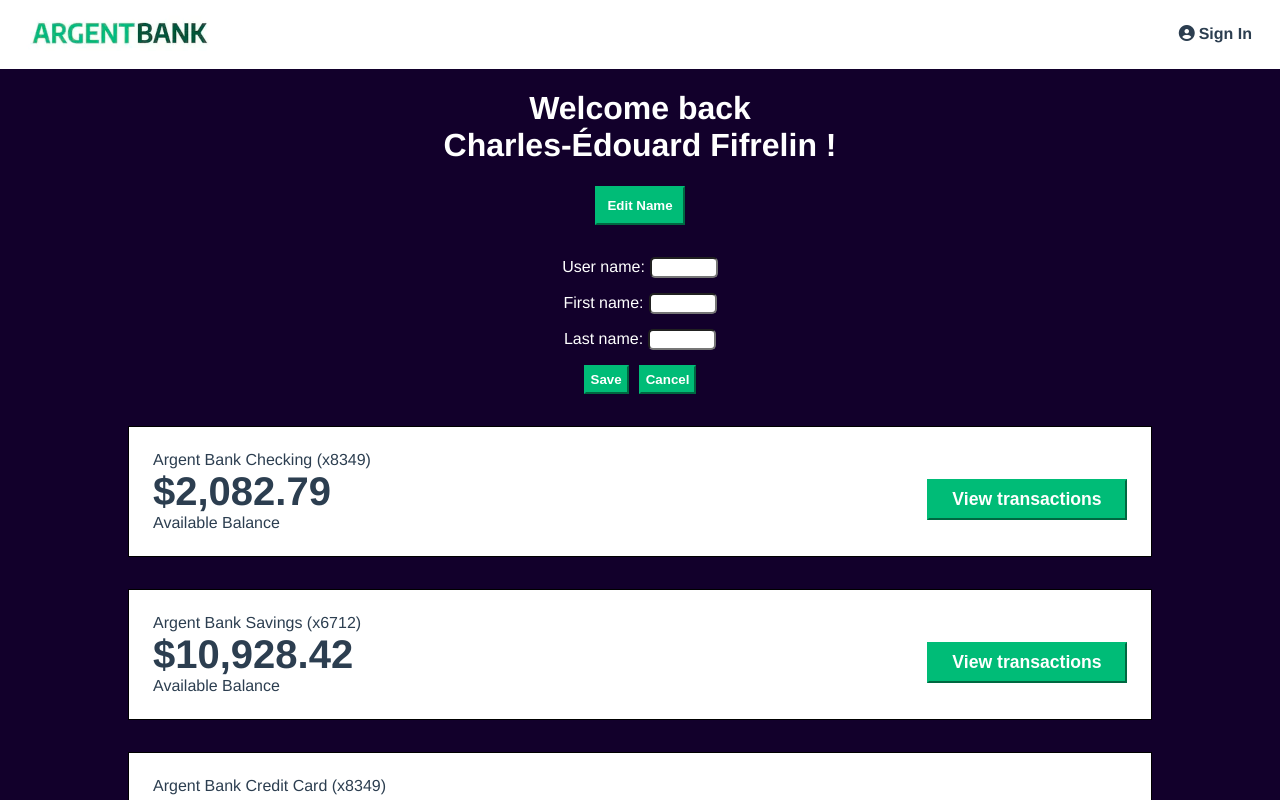
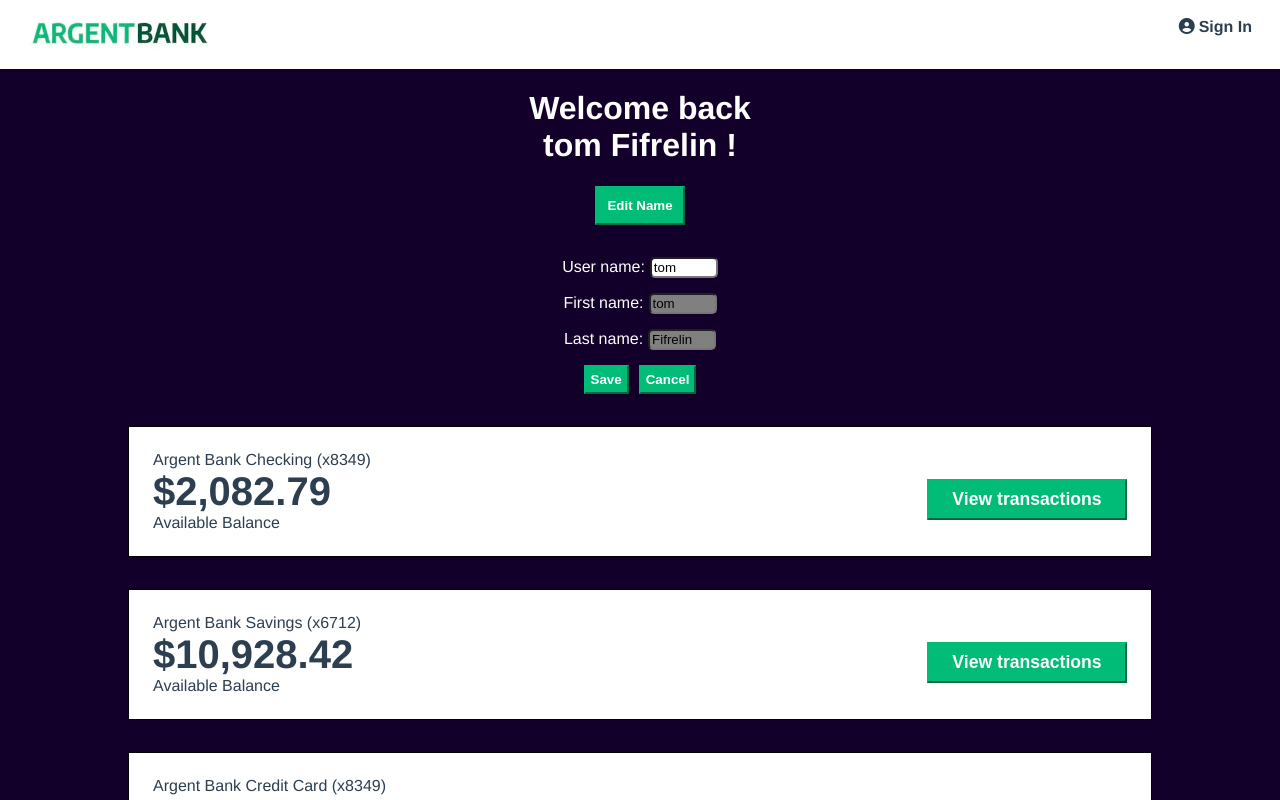
Before and after one commit to pierrick3773/ArgentBank-website-main, a React (Vite) app in the folder frontend/: page /Profile in a window 1280 px wide. Both pictures are taken after a click on the button "Edit Name". Shown: the top 800 px of the page. Built offline with nearby package versions, Linux system fonts and the light colour scheme.

Commit message:
save et changement user fonctionels

```diff
--- a/frontend/src/component/EditButton.jsx
+++ b/frontend/src/component/EditButton.jsx
@@ -1,15 +1,24 @@
 import React, { useState } from 'react';
 import { useDispatch, useSelector } from 'react-redux';
-import { updateUserInput, toggleEditForm } from '../services/userActions';
+import { updateUserInput, toggleEditForm, updateUsername } from '../services/userActions';
+import { firstName, lastName } from './WelcomeUser.jsx';
+
+let userName = firstName;
 
 export function EditButton() {
   const dispatch = useDispatch();
   const [showInputs, setShowInputs] = useState(false);
-  const { userName, firstName, lastName } = useSelector((state) => state.user.user);
+  const [userFirstName, setUserFirstName] = useState(firstName);
+  const [userLastName, setUserLastName] = useState(lastName);
+  const [userNameValue, setUserNameValue] = useState(userName); // Ajouter l'état pour userName
 
   const handleInputChange = (input, value) => {
+    if (input === 'userName') {
+      dispatch(updateUsername(value));
+    }
     dispatch(updateUserInput(input, value));
   };
+
 
   const handleToggleEditForm = () => {
     dispatch(toggleEditForm());
@@ -32,26 +41,29 @@
             <input
               type="text"
               id="userName"
-              value={userName}
-              onChange={(e) => handleInputChange('userName', e.target.value)}
+              value={userNameValue} // Utiliser l'état de userNameValue
+              onChange={(e) => setUserNameValue(e.target.value)} // Mettre à jour l'état de userNameValue
             />
+
           </div>
           <div className='inputContainer'>
             <label htmlFor="firstName">First name:</label>
-            <input
+            <input className='readOnly'
               type="text"
               id="firstName"
-              value={firstName}
-              onChange={(e) => handleInputChange('firstName', e.target.value)}
+              value={userFirstName}
+              onChange={(e) => setUserFirstName(e.target.value)}
+              readOnly
             />
           </div>
           <div className='inputContainer'>
             <label htmlFor="lastName">Last name:</label>
-            <input
+            <input className='readOnly'
               type="text"
               id="lastName"
-              value={lastName}
-              onChange={(e) => handleInputChange('lastName', e.target.value)}
+              value={userLastName}
+              onChange={(e) => setUserLastName(e.target.value)}
+              readOnly
             />
           </div>
           <div className='inputButton'>
--- a/frontend/src/component/Header.jsx
+++ b/frontend/src/component/Header.jsx
@@ -1,7 +1,10 @@
 import argentBankLogo from "../assets/img/argentBankLogo.webp";
 import { NavLink } from "react-router-dom";
+import { userName } from "./username.jsx";
+import { useSelector } from 'react-redux';
 
 export function Header() {
+  const userName = useSelector(state => state.user.userName); // Récupérer le nom d'utilisateur à partir de l'état Redux
   return (
     <header>
       <nav className="main-nav">
@@ -13,7 +16,8 @@
           />
           <h1 className="sr-only">Argent Bank</h1>
         </NavLink>
-        <div>
+        <div className="userBlock">
+          <p className="userName">{userName}</p>
           <NavLink className="main-nav-item" to="/SignIn">
             <i className="fa fa-user-circle"></i>
             Sign In
--- a/frontend/src/component/WelcomeUser.jsx
+++ b/frontend/src/component/WelcomeUser.jsx
@@ -1,4 +1,5 @@
-const userName = "Charles-Édouard Fifrelin !";
+export const firstName = "tom ";
+export const lastName = "Fifrelin"
 
 export function Welcome() {
   return (
@@ -6,7 +7,7 @@
       <p>
         Welcome back
         <br />
-        {userName}
+        {firstName} {lastName} !
       </p>
     </div>
   );
--- /dev/null
+++ b/frontend/src/component/username.jsx
@@ -0,0 +1,10 @@
+import { firstName } from './WelcomeUser.jsx';
+let user = firstName;
+
+export function userName() {
+return (
+    <p className='userName'>
+        {user}
+    </p>
+)
+}
--- a/frontend/src/services/userActions.js
+++ b/frontend/src/services/userActions.js
@@ -6,3 +6,9 @@
   export const toggleEditForm = () => ({
     type: 'TOGGLE_EDIT_FORM',
   });
+
+
+  export const updateUsername = (username) => ({
+    type: 'UPDATE_USERNAME',
+    payload: username,
+  });
--- a/frontend/src/services/userReducer.js
+++ b/frontend/src/services/userReducer.js
@@ -1,30 +1,18 @@
+
+import { updateUsername } from '../services/userActions';
+
 const initialState = {
-  user: {
-    name: '',
-    email: '',
-    // autres propriétés de l'utilisateur
-  },
-  showEditForm: false,
+  userName: '',
 };
 
-const userReducer = (state = initialState, action) => {
+export default function userReducer(state = initialState, action) {
   switch (action.type) {
-    case 'UPDATE_USER_INPUT':
+    case updateUsername:
       return {
         ...state,
-        user: {
-          ...state.user,
-          [action.payload.input]: action.payload.value,
-        },
-      };
-    case 'TOGGLE_EDIT_FORM':
-      return {
-        ...state,
-        showEditForm: !state.showEditForm,
+        userName: action.payload,
       };
     default:
       return state;
   }
-};
-
-export default userReducer;
+}
--- a/frontend/src/style/EditButton.css
+++ b/frontend/src/style/EditButton.css
@@ -47,3 +47,7 @@
   border-radius: 5px;
   width: 60px;
 }
+
+.readOnly{
+  background-color: grey;
+}
--- a/frontend/src/style/Header.css
+++ b/frontend/src/style/Header.css
@@ -32,3 +32,9 @@
   max-width: 100%;
   width: 200px;
 }
+
+.userBlock{
+  display: flex;
+  flex-direction: row;
+  gap: 10px;
+}
```
